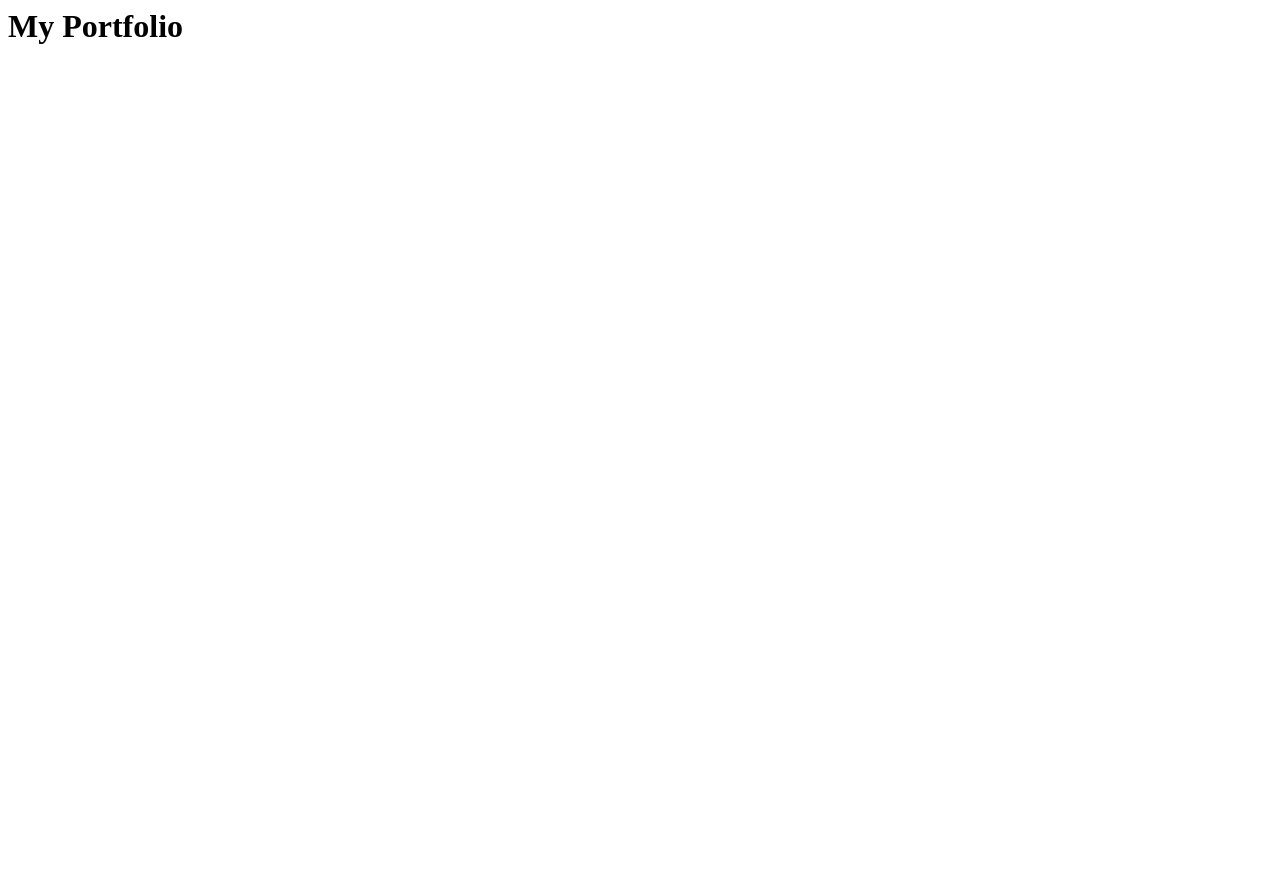
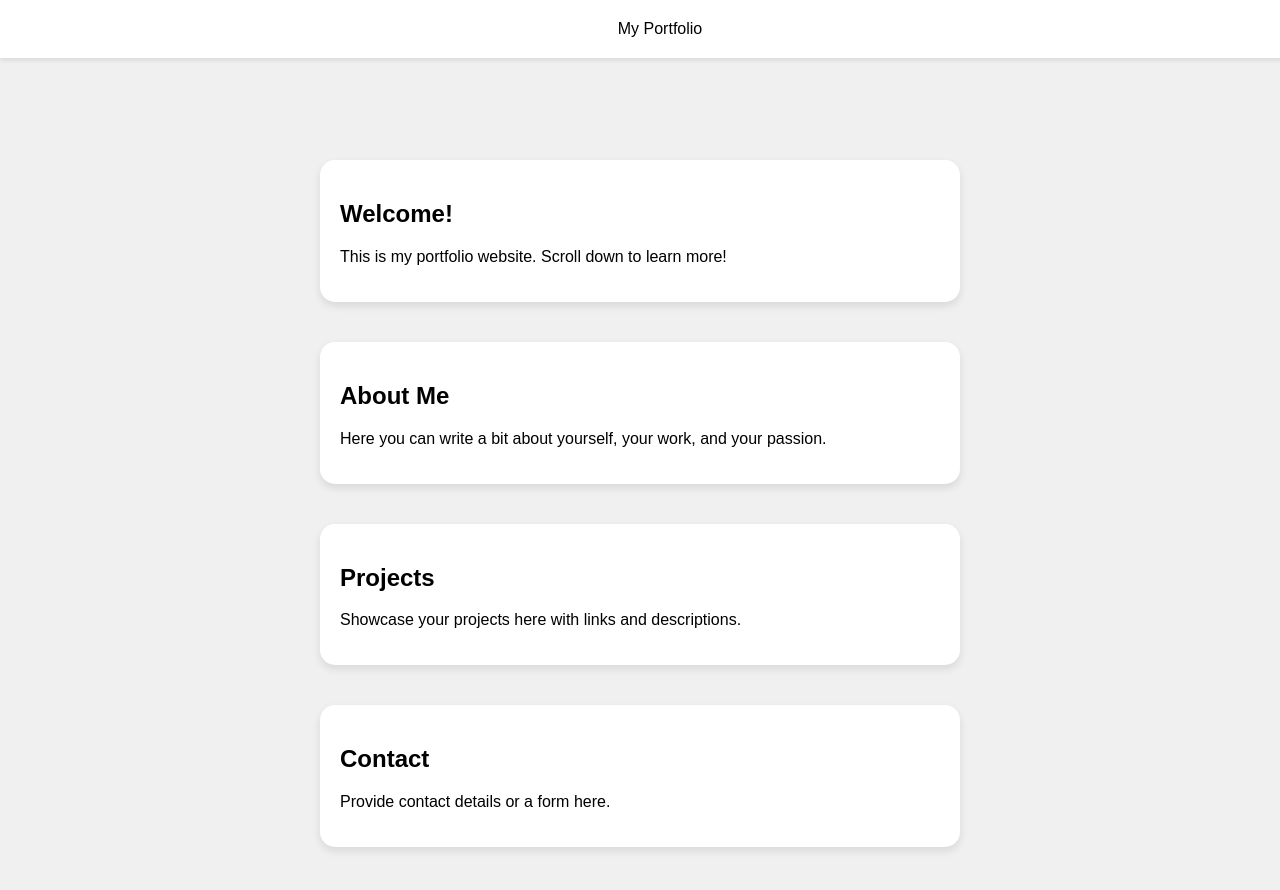
Before and after one commit to ah-1469/ah-1469.github.io, a plain HTML site: page index.html in a window 1280 px wide. Before the commit the page ends 800 px from the top, so only its background shows below. Drawn offline with Linux system fonts and the light colour scheme.

Commit message:
Update index.html

```diff
--- a/index.html
+++ b/index.html
@@ -1 +1,112 @@
-<h1> My Portfolio </h1>
+<!DOCTYPE html>
+<html lang="en">
+<head>
+  <meta charset="UTF-8">
+  <meta name="viewport" content="width=device-width, initial-scale=1.0">
+  <title>Portfolio</title>
+  <style>
+    body {
+      margin: 0;
+      font-family: Arial, sans-serif;
+      background-color: #f0f0f0;
+      overflow-x: hidden;
+    }
+
+    header {
+      position: fixed;
+      top: 0;
+      left: 0;
+      width: 100%;
+      background-color: #fff;
+      box-shadow: 0 2px 5px rgba(0,0,0,0.1);
+      padding: 20px;
+      text-align: center;
+      transition: top 0.3s ease;
+      z-index: 1000;
+    }
+
+    header.minimized {
+      top: -60px; /* hides header */
+    }
+
+    header.sticky {
+      top: 0;
+      padding: 10px 20px;
+      background-color: rgba(255, 255, 255, 0.9);
+      display: flex;
+      justify-content: center;
+      gap: 20px;
+    }
+
+    header.sticky a {
+      text-decoration: none;
+      color: #333;
+      font-weight: bold;
+    }
+
+    .container {
+      margin-top: 100px;
+      padding: 20px;
+    }
+
+    .textbox {
+      background-color: #fff;
+      border-radius: 15px;
+      padding: 20px;
+      margin: 40px auto;
+      max-width: 600px;
+      box-shadow: 0 4px 8px rgba(0,0,0,0.1);
+      position: relative;
+      transform: translateZ(0);
+      transition: transform 0.3s ease-out;
+    }
+  </style>
+</head>
+<body>
+  <header id="header">
+    <div>My Portfolio</div>
+  </header>
+
+  <div class="container">
+    <div class="textbox">
+      <h2>Welcome!</h2>
+      <p>This is my portfolio website. Scroll down to learn more!</p>
+    </div>
+    <div class="textbox">
+      <h2>About Me</h2>
+      <p>Here you can write a bit about yourself, your work, and your passion.</p>
+    </div>
+    <div class="textbox">
+      <h2>Projects</h2>
+      <p>Showcase your projects here with links and descriptions.</p>
+    </div>
+    <div class="textbox">
+      <h2>Contact</h2>
+      <p>Provide contact details or a form here.</p>
+    </div>
+  </div>
+
+  <script>
+    const header = document.getElementById('header');
+    let lastScrollY = window.scrollY;
+
+    window.addEventListener('scroll', () => {
+      if (window.scrollY > 50 && window.scrollY > lastScrollY) {
+        header.classList.add('minimized');
+        header.classList.remove('sticky');
+      } else {
+        header.classList.remove('minimized');
+        header.classList.add('sticky');
+      }
+      lastScrollY = window.scrollY;
+
+      // Parallax effect for textboxes
+      document.querySelectorAll('.textbox').forEach(box => {
+        const speed = 0.3;
+        const offset = window.scrollY * speed;
+        box.style.transform = `translateY(${offset}px)`;
+      });
+    });
+  </script>
+</body>
+</html>
```
